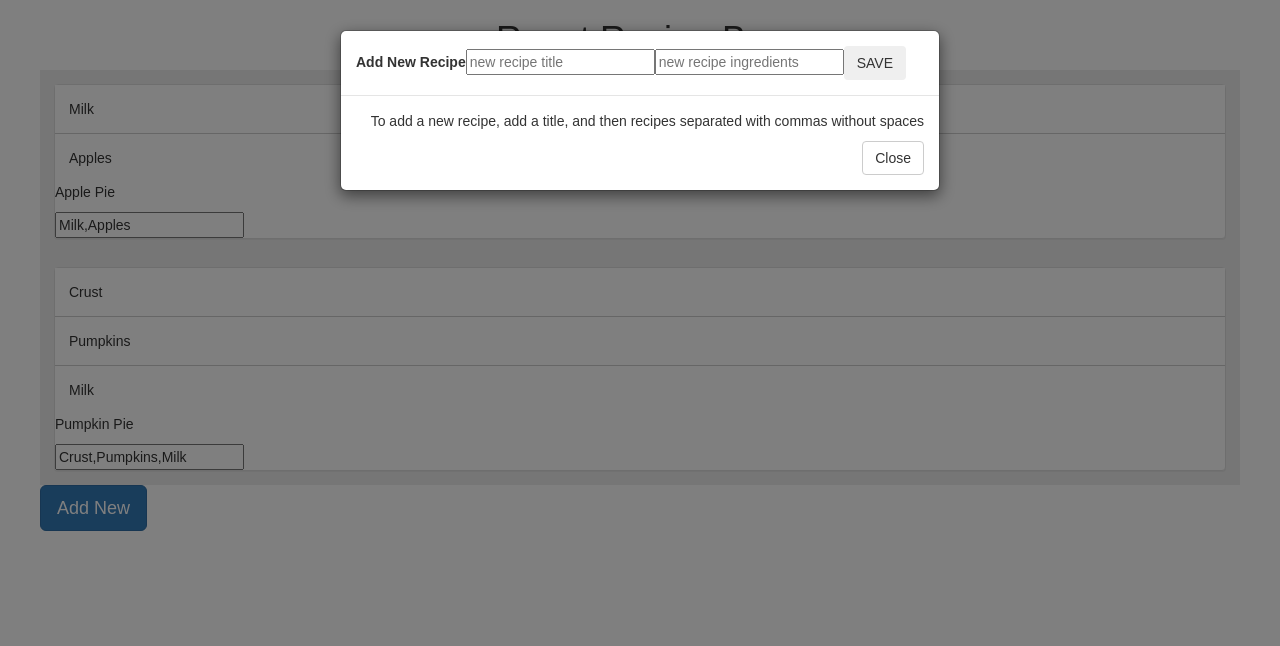
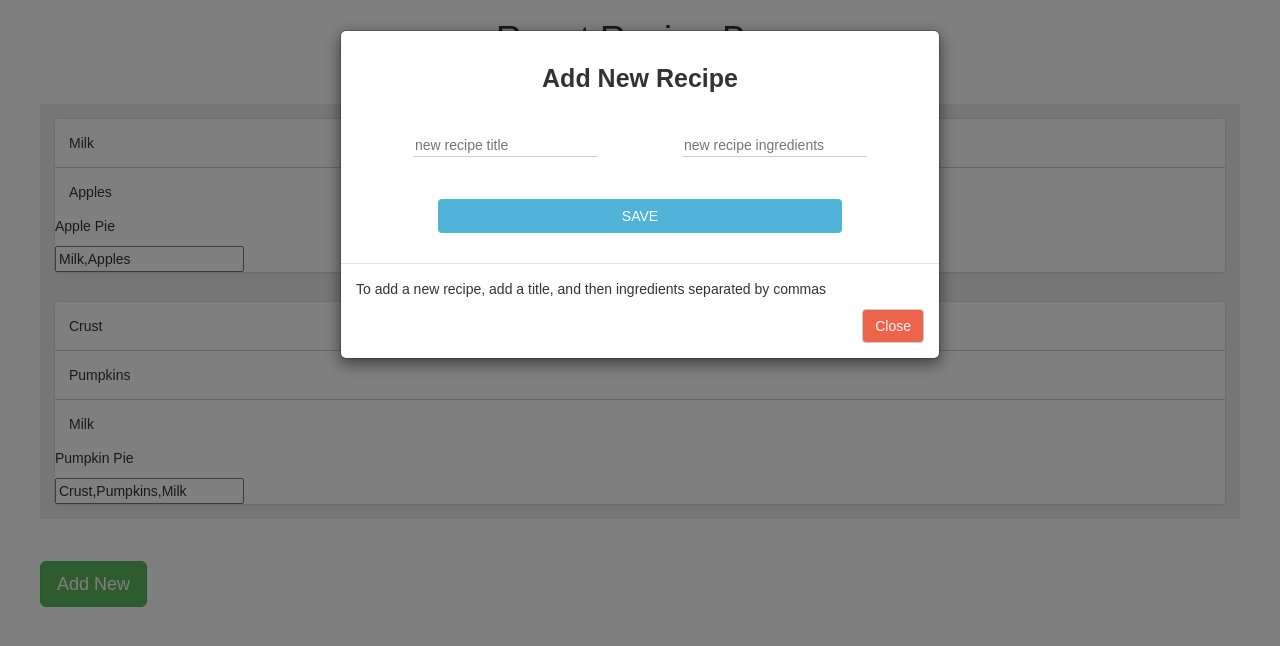
Before and after one commit to edsztukowski/react-recipe-box, a React (Create React App) app: page / in a window 1280 px wide. Both pictures are taken after a click on the button "Add New". Shown: the top 646 px of the page. Built offline with nearby package versions, Linux system fonts and the light colour scheme.

Commit message:
many style changes to add mostly. Modal functioning full with add

```diff
--- a/src/Add.js
+++ b/src/Add.js
@@ -41,17 +41,16 @@ class Add extends React.Component {
     return (
       newStorage.recipes.push(newObj),
       localStorage.setItem('recipes', JSON.stringify(newStorage))
-
     )
   }
 
   render() {
     return (
-        <form onSubmit={this.addNew.bind(null,this.state.recipeName, this.state.ingredients)}>
-
+        <form className="add-form" onSubmit={this.addNew.bind(null,this.state.recipeName, this.state.ingredients)}>
           <label className="add-header" htmlFor="newRecipe">
             Add New Recipe
           </label>
+          <div className="flex-row">
             <input
               id="title"
               placeholder="new recipe title"
@@ -68,7 +67,8 @@ class Add extends React.Component {
               value={this.state.ingredients}
               onChange={this.handleIngredients}
             />
-      <button className="btn">
+          </div>
+          <button className="btn save-btn">
               SAVE
           </button>
         </form>
--- a/src/App.css
+++ b/src/App.css
@@ -1,5 +1,20 @@
+.header-row {
+  margin-bottom: 1em;
+}
+
 h1 {
   text-align: center;
+}
+
+hr {
+    height: 4px;
+    width: 70px;
+    text-align: center;
+    position: relative;
+    background: #57bc90;
+    margin: 0 auto;
+    margin-bottom: 30px;
+    border: 0;
 }
 
 .ingredients-container {
@@ -24,3 +39,61 @@ h1 {
   padding: 1em;
   margin: 0 auto 0;
 }
+
+.add-header {
+  display: block;
+  text-align: center;
+  margin-bottom: 1.5em;
+  font-size: 25px;
+}
+
+.flex-row {
+  display: flex;
+  justify-content: space-around;
+}
+
+.add-form input {
+  border: none;
+  border-bottom: 1px solid #ccc;
+}
+
+.add-form input:focus {
+  outline: 0;
+  border-bottom: 1px solid #333;
+}
+
+.save-btn {
+  width: 75%;
+  margin: 3em auto 0;
+  display: block;
+  background-color: #52B3D9;
+  color: #fefefe
+}
+
+.save-btn:hover  {
+  color: #fefefe;
+  opacity: 0.7;
+}
+
+.modal-body {
+  padding: 30px;
+}
+
+.modal-footer p {
+  text-align: left;
+}
+
+.close-btn {
+  background: #EC644B;
+  color: #f3f3f3;
+}
+
+button.btn-default.close-btn:hover, button.btn-default.close-btn:focus, button.btn-default.close-btn:active {
+  background: #EC644B;
+  color: #f3f3f3;
+  opacity: 0.7;
+}
+
+.add-btn {
+  margin-top: 3em;
+}
--- a/src/Header.js
+++ b/src/Header.js
@@ -4,6 +4,7 @@ function Header(props) {
   return (
     <div className="header row">
       <h1>React Recipe Box</h1>
+      <hr />
     </div>
   )
 }
--- a/src/RecipeContainer.js
+++ b/src/RecipeContainer.js
@@ -61,9 +61,9 @@ class RecipeContainer extends React.Component {
             </Accordion>
           )
         })}
-        <div className="recipe-buttons">
+        <div className="add-btn">
           <Button
-           bsStyle="primary"
+           bsStyle="success"
            bsSize="large"
            onClick={this.modalOpen}
           >
@@ -74,8 +74,8 @@ class RecipeContainer extends React.Component {
               <Add />
             </Modal.Body>
             <Modal.Footer className="modal-footer">
-              <p>To add a new recipe, add a title, and then recipes separated with commas without spaces</p>
-              <Button onClick={this.modalClose}>Close</Button>
+              <p>To add a new recipe, add a title, and then ingredients separated by commas</p>
+              <Button className="close-btn" onClick={this.modalClose}>Close</Button>
             </Modal.Footer>
           </Modal>
           </div>
```
Lines whose indentation alone changed are shown as unchanged.
